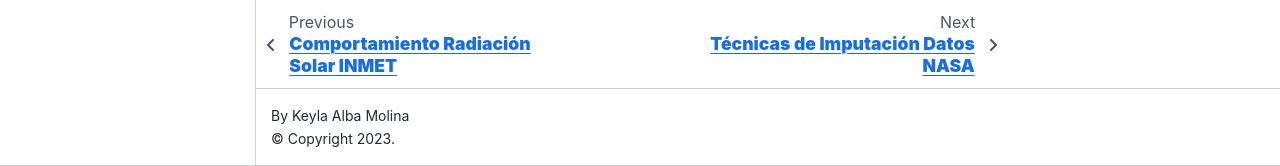
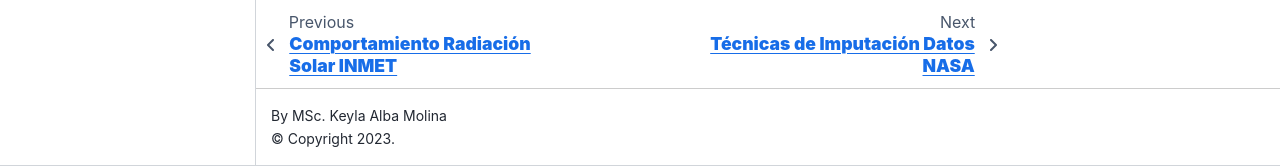
Before and after one commit to Kalbam/Keyla_Alba_CAPES, a Jupyter Book: the page built from Cap_4_INP_INMET.ipynb, in a window 1280 px wide and 900 px high, scrolled down 2776 px. Shown: the part 734-900 px from the top of the window. Built offline with Jupyter Book 1.0.4 settings and Sphinx 7.4.7 and the Sphinx Book theme 1.1.4, drawn with Linux system fonts in a browser that asks for light colours; pages that are not in the unit, such as notebooks, are missing from menus; some of the changed lines change nothing that is shown.

Commit message:
Add files via upload

```diff
--- a/_config.yml
+++ b/_config.yml
@@ -1,29 +1,27 @@
-# Book settings
-# Learn more at https://jupyterbook.org/customize/config.html
+
 
 title: Forecasting Solar Radiation Using a Stacked Wavelet Transform-Based Machine Learning Model
 
-author: Keyla Alba Molina
+author: MSc. Keyla Alba Molina
 logo: logo_CAPES.png
 
-# Force re-execution of notebooks on each build.
-# See https://jupyterbook.org/content/execute.html
+
 execute:
   execute_notebooks: force
 
-# Define the name of the latex output file for PDF builds
+
 latex:
   latex_documents:
     targetname: book.tex
 
-# Add a bibtex file so that we can create citations
+
 bibtex_bibfiles:
   - references.bib
 
 # Information about where the book exists on the web
 repository:
-  url: https://github.com/executablebooks/jupyter-book  # Online location of your book
-  path_to_book: docs  # Optional path to your book, relative to the repository root
+  url: https://github.com/executablebooks/jupyter-book
+  path_to_book: docs
   branch: master  # Which branch of the repository should be used when creating links (optional)
 
 # Add GitHub buttons to your book
```
